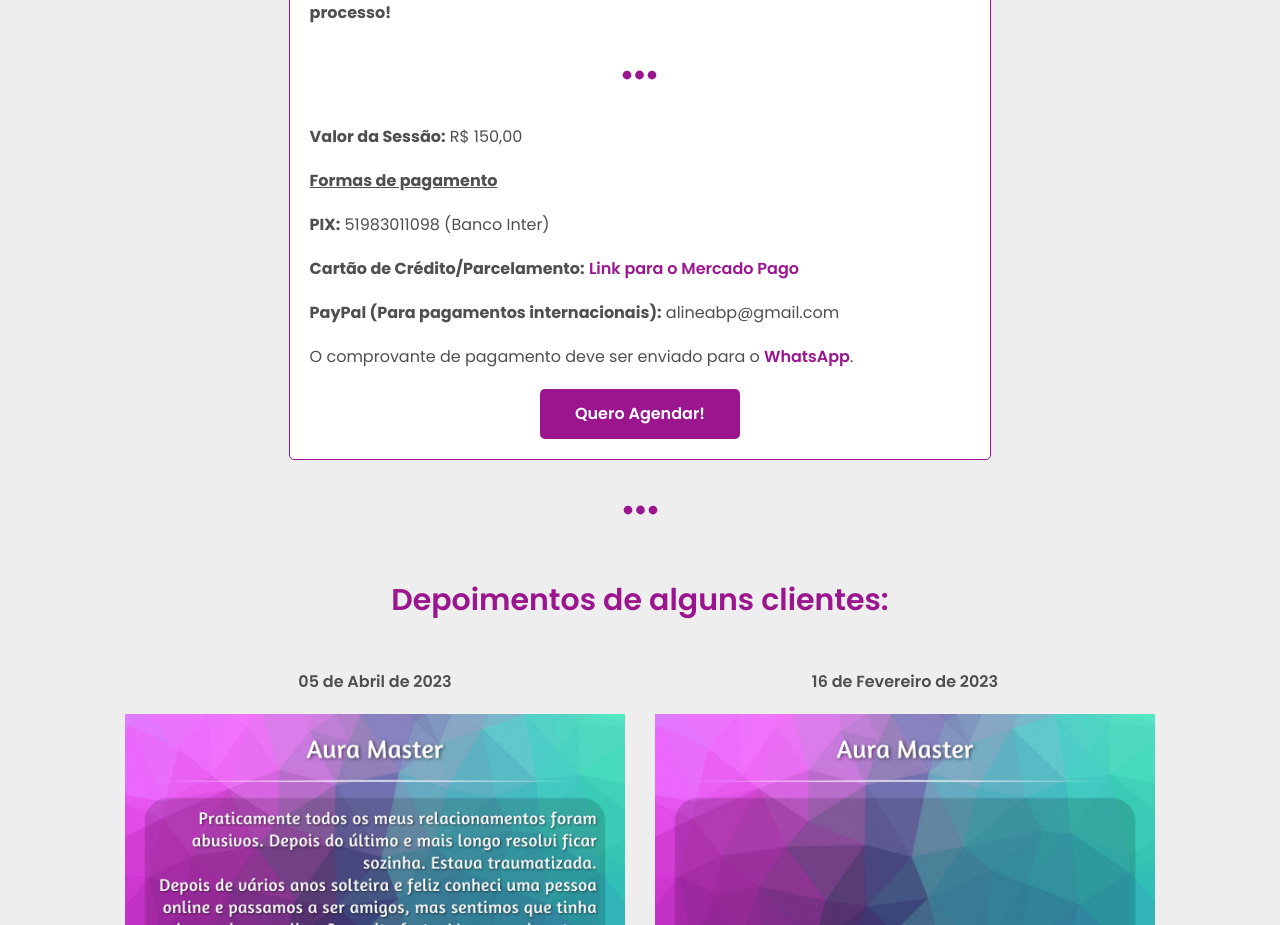
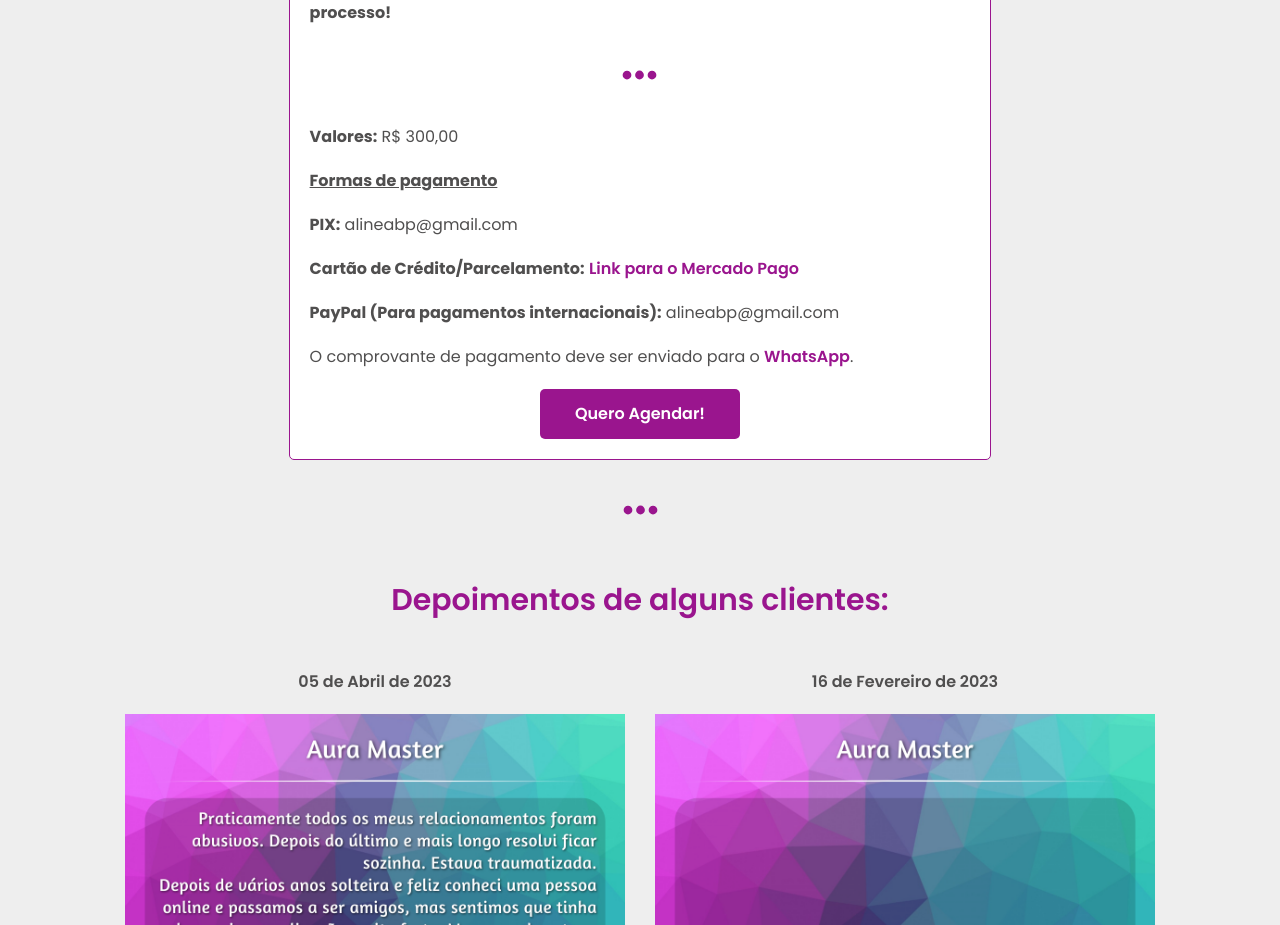
Before and after one commit to alinebastos/alinebastosterapeuta, a React (Create React App) app: page / in a window 1280 px wide. Shown: the part 2240-3165 px from the top of the page. Built offline with nearby package versions, Linux system fonts and the light colour scheme.

Commit message:
Change price

```diff
--- a/src/pages/aura-master/index.js
+++ b/src/pages/aura-master/index.js
@@ -215,9 +215,9 @@ function AuraMaster () {
                         <p><b>Lembre-se: o terapeuta é apenas um facilitador, você é responsável pelo seu processo!</b></p>
 
                         <Icon icon={faEllipsis} />
-                        <p><b>Valor da Sessão:</b> R$ 150,00</p>
+                        <p><b>Valores:</b> R$ 300,00</p>
                         <p><b><u>Formas de pagamento</u></b></p>
-                        <p><b>PIX:</b> 51983011098 (Banco Inter)</p>
+                        <p><b>PIX:</b> alineabp@gmail.com</p>
                         <p><b>Cartão de Crédito/Parcelamento:</b> <a href="https://mpago.la/2CVr9Qv" target="_blank" rel="noreferrer" >Link para o Mercado Pago</a><br /></p>
                         <p><b>PayPal (Para pagamentos internacionais):</b> alineabp@gmail.com</p>
                         <p>O comprovante de pagamento deve ser enviado para o <a href='https://api.whatsapp.com/send?phone=5551983011098' target="_blank" rel="noreferrer">WhatsApp</a>.</p>
```
